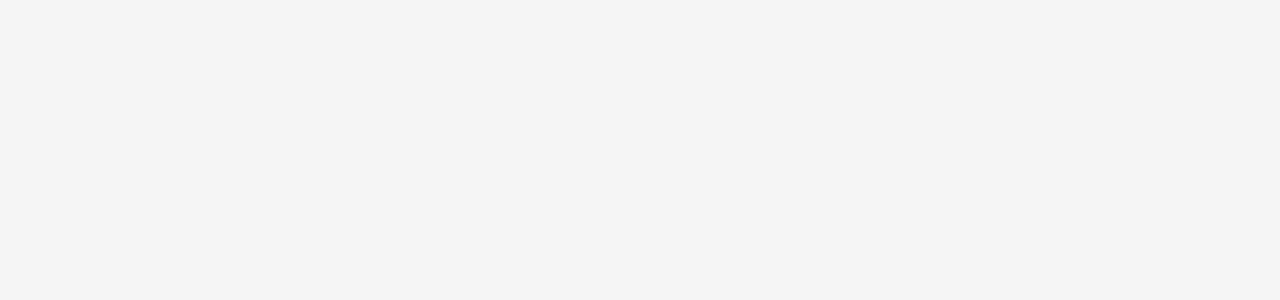
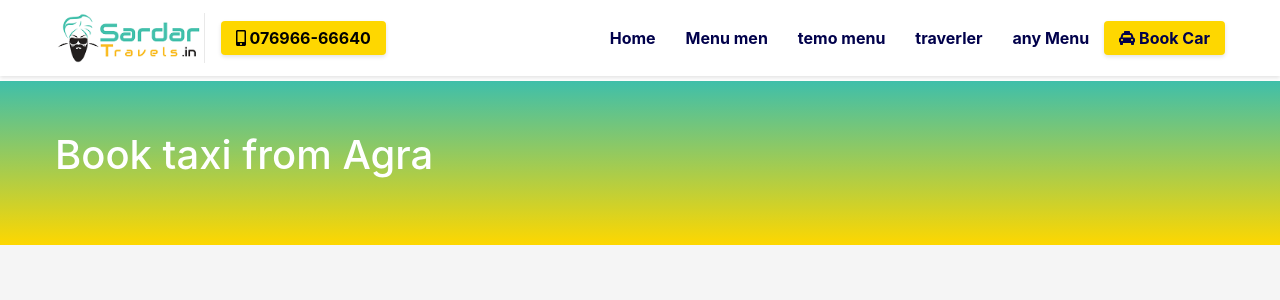
Before and after one commit to Mr-man7352/sonuFrontend, an Angular app: page /oneway-city in a window 1280 px wide. Before the commit this address led to /. Shown: the top 300 px of the page. Built offline with nearby package versions, Linux system fonts and the light colour scheme.

Commit message:
initailized the one way component and
added jquery and bootstrap properly

```diff
--- a/angular.json
+++ b/angular.json
@@ -28,7 +28,10 @@
             "inlineStyleLanguage": "scss",
             "assets": ["src/favicon.ico", "src/assets"],
             "styles": ["src/styles.scss"],
-            "scripts": []
+            "scripts": [
+              "node_modules/jquery/dist/jquery.min.js",
+              "node_modules/bootstrap/dist/js/bootstrap.js"
+            ]
           },
           "configurations": {
             "production": {
--- a/package.json
+++ b/package.json
@@ -29,6 +29,7 @@
     "bootstrap": "^4.6.0",
     "postcss": "^8.4.5",
     "rxjs": "~7.4.0",
+    "jquery": "^3.6.0",
     "tslib": "^2.3.0",
     "zone.js": "~0.11.4"
   },
--- a/src/app/app-routing.module.ts
+++ b/src/app/app-routing.module.ts
@@ -12,6 +12,13 @@ const routes: Routes = [
     loadChildren: () =>
       import('./pages/about-us/about-us.module').then((m) => m.AboutUsModule),
   },
+  {
+    path: 'oneway-city',
+    loadChildren: () =>
+      import('./pages/oneway-city/oneway-city.module').then(
+        (m) => m.OnewayCityModule
+      ),
+  },
 ];
 
 @NgModule({
--- /dev/null
+++ b/src/app/pages/oneway-city/from-city/from-city.component.html
@@ -0,0 +1,15 @@
+<app-navbar></app-navbar>
+
+<section class="page-banner gradient-bg">
+    <div class="container">
+        <div class="row">
+            <div class="col text-white">
+                <h1> Book taxi from Agra</h1>
+                <p><strong> </strong></p>
+            </div>
+        </div>
+    </div>
+</section>
+
+
+<!-- <app-footer></app-footer> -->
--- /dev/null
+++ b/src/app/pages/oneway-city/from-city/from-city.component.scss
@@ -0,0 +1,6 @@
+.page-banner {
+  padding: 50px 0 50px 0;
+  margin-top: 5px;
+  position: relative;
+  background: linear-gradient(to top, #fed700, #3fbfaa);
+}
--- /dev/null
+++ b/src/app/pages/oneway-city/from-city/from-city.component.ts
@@ -0,0 +1,15 @@
+import { Component, OnInit } from '@angular/core';
+
+@Component({
+  selector: 'app-from-city',
+  templateUrl: './from-city.component.html',
+  styleUrls: ['./from-city.component.scss']
+})
+export class FromCityComponent implements OnInit {
+
+  constructor() { }
+
+  ngOnInit(): void {
+  }
+
+}
--- a/src/styles.scss
+++ b/src/styles.scss
@@ -9,9 +9,11 @@ body {
 }
 
 /* Importing Bootstrap SCSS file. */
-@import "~bootstrap/scss/bootstrap";
 @import "tailwindcss/base";
 @import "tailwindcss/components";
+
+@import "~bootstrap/scss/bootstrap.scss";
+
 @import "tailwindcss/utilities";
 
 .container {
```
Also changed, not shown: src/app/pages/oneway-city/oneway-city-routing.module.ts (added, +16 -0 lines), src/app/pages/oneway-city/oneway-city.module.ts (added, +18 -0 lines), 1 other file (tests, documents, lock files or other folders).
